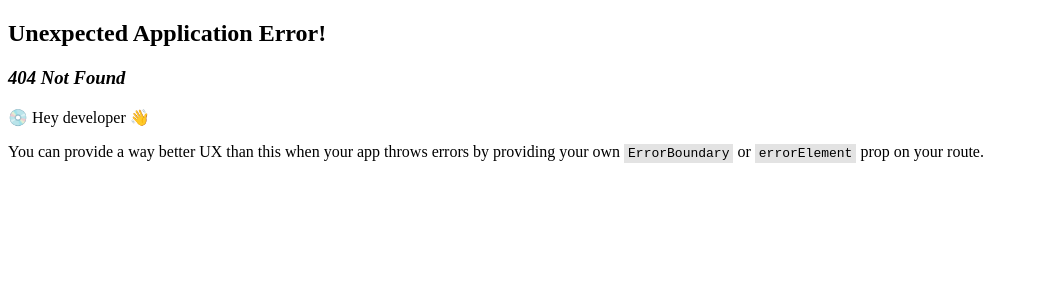
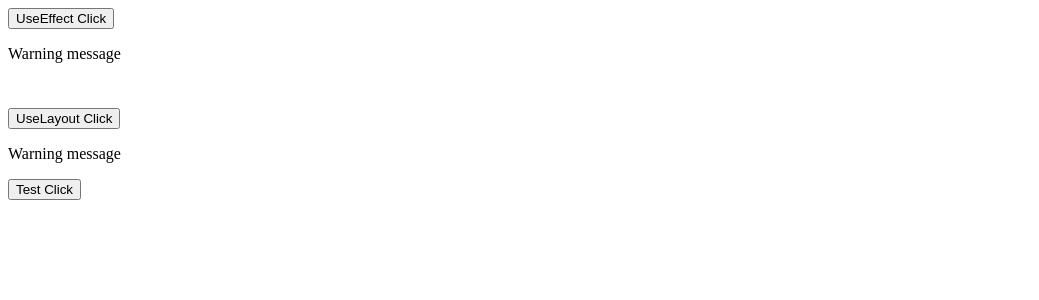
Before and after one commit to jithinbalakrishnan/hotstar, a React (Vite) app: page /warning in a window 1280 px wide. Before the commit this address had no page. Shown: the top 300 px of the page, without its empty margins (0-1039 px from the left). Built offline with nearby package versions, Linux system fonts and the light colour scheme.

Commit message:
useLayout vs UseEffect

```diff
--- a/src/App.js
+++ b/src/App.js
@@ -12,6 +12,7 @@ import HomeV3 from "./components/HomeRef";
 import TimerTick from "./components/TimerTick";
 import ProgressBar from "./components/ProgressBar/ProgressBar";
 import Slider from "./components/Slider/Slider";
+import WarningLayout from "./components/warningLayout";
 
 
 const App = () => (
@@ -54,6 +55,10 @@ const appRouter = createBrowserRouter([
       {
         path: "/slider",
         element: <Slider />
+      },
+      {
+        path: "/warning",
+        element: <WarningLayout />
       }
     ],
     //   errorElement: <Error />,
--- /dev/null
+++ b/src/components/warningLayout.js
@@ -0,0 +1,71 @@
+import {
+  useEffect,
+  useLayoutEffect,
+  useReducer,
+  useRef,
+  useState,
+} from "react";
+
+
+const WarningLayout = () => {
+  const [show, setShow] = useState(false);
+  const [showWarning, setShowWarning] = useState(false);
+
+  const [showLayout, setShowLayout] = useState(false);
+  const [showWarningLayout, setShowWarningLayout] = useState(false);
+
+  const [test, setTest] = useState(false);
+
+  const buttonRef = useRef();
+
+  useEffect(() => {
+    console.log('useEffect')
+    setShowWarning(!showWarning);
+  }, [show]);
+
+  useLayoutEffect(() => {
+    console.log('useLayoutEffect')
+    setShowWarningLayout(!showWarningLayout);
+  }, [showLayout]);
+
+//   useEffect(()=> {
+//     console.log('use effect test button click')
+//   },[test])
+  useLayoutEffect(()=> {
+    console.log('use Layout test button click')
+  },[test])
+
+  const handleClick = () => {
+    setShow(!show);
+  };
+  const handleClickLayout = ()=> {
+    setShowLayout(prevState => !prevState)
+  }
+  const handleTestClick = () => {
+    setTest(!test)
+  }
+  return (
+    <>
+    {console.log('render')}
+      <div style={{height: '100px'}}>
+        <button onClick={handleClick}>
+          UseEffect Click
+        </button>
+        {show && <p>Button Clicked</p>}
+        {showWarning && <p>Warning message</p>}
+      </div>
+      <div>
+        <button onClick={handleClickLayout}>
+          UseLayout Click
+        </button>
+        {showLayout && <p>Button Clicked</p>}
+        {showWarningLayout && <p>Warning message</p>}
+      </div>
+      <div>
+        <button onClick={handleTestClick}>Test Click</button>
+      </div>
+    </>
+  );
+};
+
+export default WarningLayout;
```
